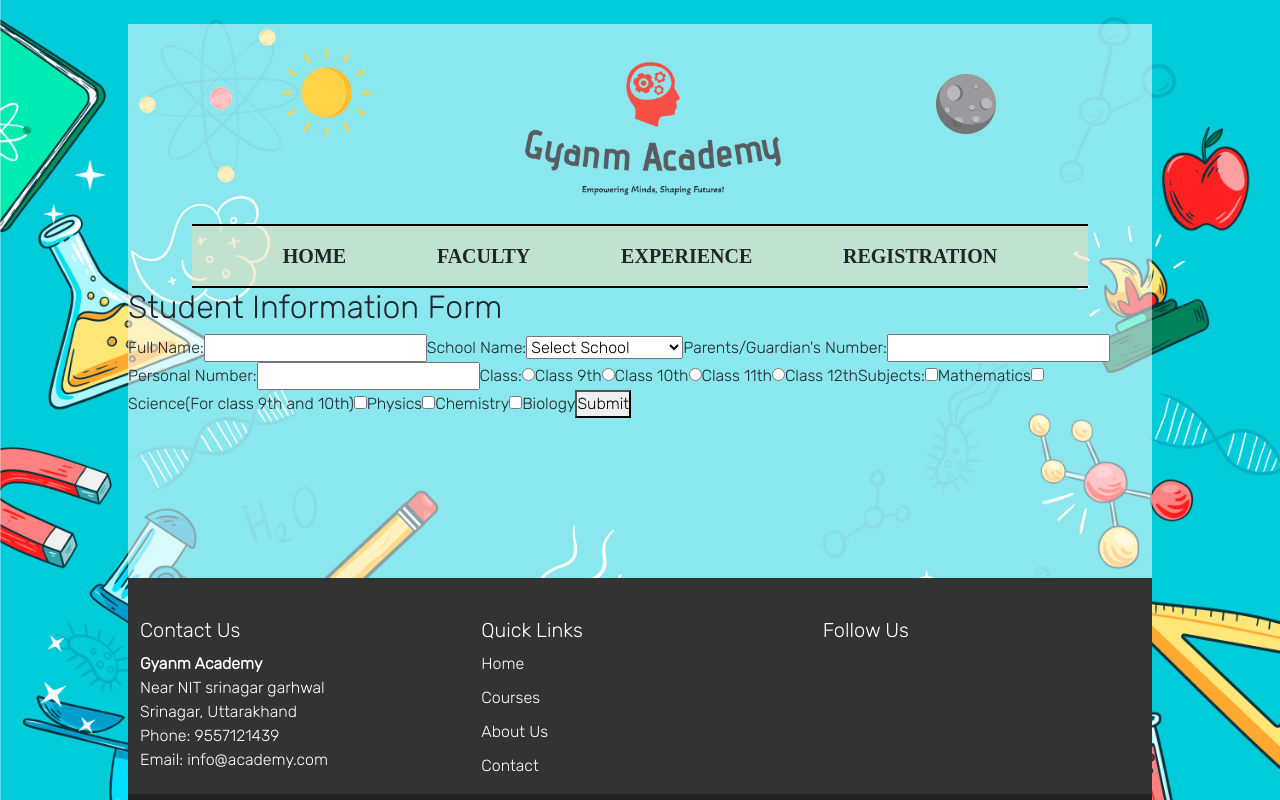
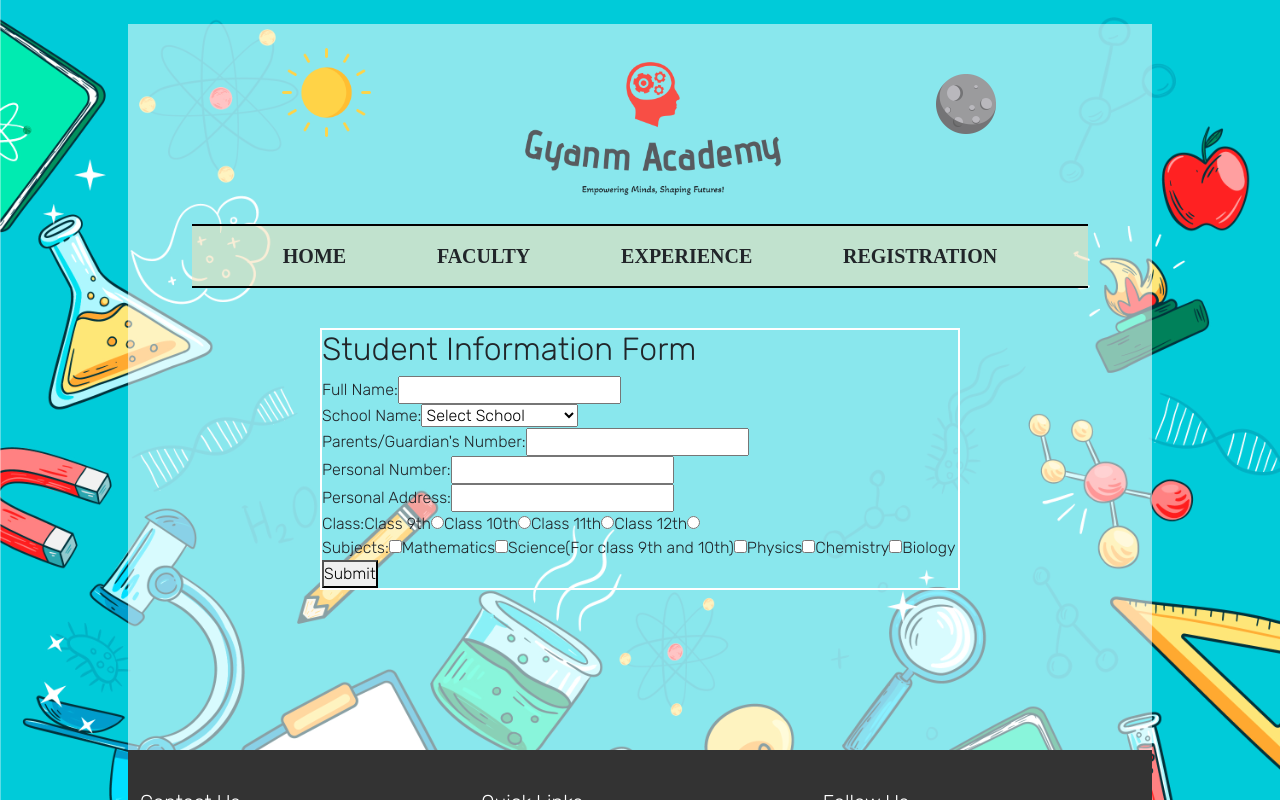
Before and after one commit to Shubham030702/GyanmAcademy, a React (Create React App) app in the folder FrontEnd/: page /Registration in a window 1280 px wide. Shown: the top 800 px of the page. Built offline with nearby package versions, Linux system fonts and the light colour scheme.

Commit message:
registration update

```diff
--- a/FrontEnd/src/components/Registration.js
+++ b/FrontEnd/src/components/Registration.js
@@ -1,11 +1,15 @@
 import React, { useState } from 'react';
+import './css/Registration.css'
 import axios from 'axios';
 function StudentForm() {
   const [formData, setFormData] = useState({
     fullName: '',
     schoolName: '',
     Class: '',
-    subject: []
+    subject: [],
+    Parents_phone: '',
+    Personal_phone: '',
+    Personal_Address: '',
   });
 
   const [submitted, setSubmitted] = useState(false);
@@ -47,21 +51,25 @@ function StudentForm() {
       alert('Error during registration. Please try again.');
     }
   };
-
+  const backto = () => {
+    setSubmitted(false);
+  }
   return (
-    <div>
+    <div className='RegistrationForm'>
       <h2>Student Information Form</h2>
       {submitted ? (
         <div>
           <p>Thank you for submitting the form. We will contact you soon!</p>
-          <input type="button" onClick={handleSubmit} />
+          <input type="button" onClick={backto} />
         </div>
       ) : (
         <form onSubmit={handleSubmit}>
-          <label htmlFor="fullName">Full Name:</label>
+          <div className="fullname">
+            <label htmlFor="fullName">Full Name:  </label>
             <input type="text" id="fullName" name="fullName" value={formData.fullName} onChange={handleChange} required />
-
-          <label htmlFor="schoolName">School Name:</label>
+          </div>
+          <div className="schoolname">
+            <label htmlFor="schoolName">School Name:  </label>
             <select id="schoolName" name="schoolName" value={formData.schoolName} onChange={handleChange} required>
               <option value="">Select School</option>
               <option value="Kendriya Vidyalaya">Kendriya Vidyalaya</option>
@@ -71,23 +79,57 @@ function StudentForm() {
               <option value="SGRR">SGRR</option>
               <option value="Others">Other school</option>
             </select>
-
-          <label>Parents/Guardian's Number:</label>
-          <input type="text" id="phone" name="phone" required pattern="\d{10}" title="Please enter a Valid 10-digit phone number" />
-          <label>Personal Number:</label>
-          <input type="text" id="phone" name="phone" required pattern="\d{10}" title="Please enter a Valid 10-digit phone number" />
-
-          <label>Class:</label>
+          </div>
+          <div className="parentPhone">
+            <label htmlFor="parentphone">Parents/Guardian's Number:  </label>
+            <input
+              type="text"
+              id="parentphone"
+              name="Parents_phone"
+              value={formData.Parents_phone}
+              required
+              pattern="\d{10}"
+              title="Please enter a Valid 10-digit phone number"
+              onChange={handleChange}
+            />
+          </div>
+          <div className="personalphone">
+            <label htmlFor="personalphone">Personal Number:  </label>
+            <input
+              type="text"
+              id="personalphone"
+              name="Personal_phone"
+              value={formData.Personal_phone}
+              required
+              pattern="\d{10}"
+              title="Please enter a Valid 10-digit phone number"
+              onChange={handleChange}
+            />
+          </div>
+          <div className="address">
+            <label htmlFor="Address">Personal Address:  </label>
+            <input
+              type="text"
+              id="Address"
+              name="Personal_Address"
+              value={formData.Personal_Address}
+              title="Optional Can leave Blank"
+              onChange={handleChange}
+            />
+          </div>
+          <div className="classes">
+            <label>Class:  </label>
+            <label htmlFor="class9">Class 9th</label>
             <input type="radio" id="class9" name="Class" value="Class 9th" checked={formData.Class === "Class 9th"} onChange={handleChange} required />
-          <label htmlFor="class9">Class 9th</label>
+            <label htmlFor="class10">Class 10th</label>
             <input type="radio" id="class10" name="Class" value="Class 10th" checked={formData.Class === "Class 10th"} onChange={handleChange} />
-          <label htmlFor="class10">Class 10th</label>
+            <label htmlFor="class11">Class 11th</label>
             <input type="radio" id="class11" name="Class" value="Class 11th" checked={formData.Class === "Class 11th"} onChange={handleChange} />
-          <label htmlFor="class11">Class 11th</label>
+            <label htmlFor="class12">Class 12th</label>
             <input type="radio" id="class12" name="Class" value="Class 12th" checked={formData.Class === "Class 12th"} onChange={handleChange} />
-          <label htmlFor="class12">Class 12th</label>
-
-          <label>Subjects:</label>
+          </div>
+          <div className="subs">
+            <label>Subjects:  </label>
             <input type="checkbox" id="subject1" name="subject" value="Mathematics" checked={formData.subject.includes("Mathematics")} onChange={handleChange} />
             <label htmlFor="subject1">Mathematics</label>
             <input type="checkbox" id="subject2" name="subject" value="Science" checked={formData.subject.includes("Science")} onChange={handleChange} />
@@ -98,7 +140,7 @@ function StudentForm() {
             <label htmlFor="subject4">Chemistry</label>
             <input type="checkbox" id="subject5" name="subject" value="Biology" checked={formData.subject.includes("Biology")} onChange={handleChange} />
             <label htmlFor="subject5">Biology</label>
-
+          </div>
           <button type="submit">Submit</button>
         </form>
       )}
--- a/FrontEnd/src/components/css/Registration.css
+++ b/FrontEnd/src/components/css/Registration.css
@@ -1,80 +1,8 @@
-form {
-    max-width: 750px;
-    margin: auto;
-    padding: 20px;
-    border: 1px solid #ccc;
-    border-radius: 8px;
-    box-shadow: 0 0 10px rgba(0, 0, 0, 0.1);
-    margin-bottom: 20px;
+.RegistrationForm {
+    height: auto;
+    width: 50vw;
+    margin: 5vh auto;
+    border: 2px solid white;
+    display: flex;
+    flex-direction: column;
 }
-
-label {
-    display: block;
-    margin-bottom: 12px;
-    font-size: 16px;
-}
-
-input {
-    width: calc(100% - 16px);
-    padding: 10px;
-    margin-bottom: 15px;
-    box-sizing: border-box;
-}
-
-button {
-    background-color: #4caf50;
-    color: white;
-    padding: 12px 20px;
-    border: none;
-    border-radius: 8px;
-    cursor: pointer;
-    display: block;
-    margin: auto;
-}
-
-button:hover {
-    background-color: #45a049;
-}
-
-.cls{
-    display: flex;
-    justify-content: center;
-
-}
-
-.chk{
-    display: inline;
-}
-
-label[class^="class"] {
-    display: block;
-    margin-bottom: 8px;
-}
-
-input[type="date"] {
-    padding: 10px;
-    border: 1px solid #ddd;
-    border-radius: 5px;
-}
-
-#detailsCheckbox {
-    margin-bottom: 15px;
-    display: block;
-}
-
-@media screen and (max-width: 600px) {
-    label {
-        font-size: 14px;
-        margin-bottom: 10px;
-    }
-
-    input {
-        width: 100%;
-        margin-bottom: 10px;
-    }
-
-    label[class^="class"] {
-        display: block;
-        margin-bottom: 8px;
-    }
-}
```
Also changed, not shown: 2 other files (tests, documents, lock files or other folders). Lines whose indentation alone changed are shown as unchanged.
